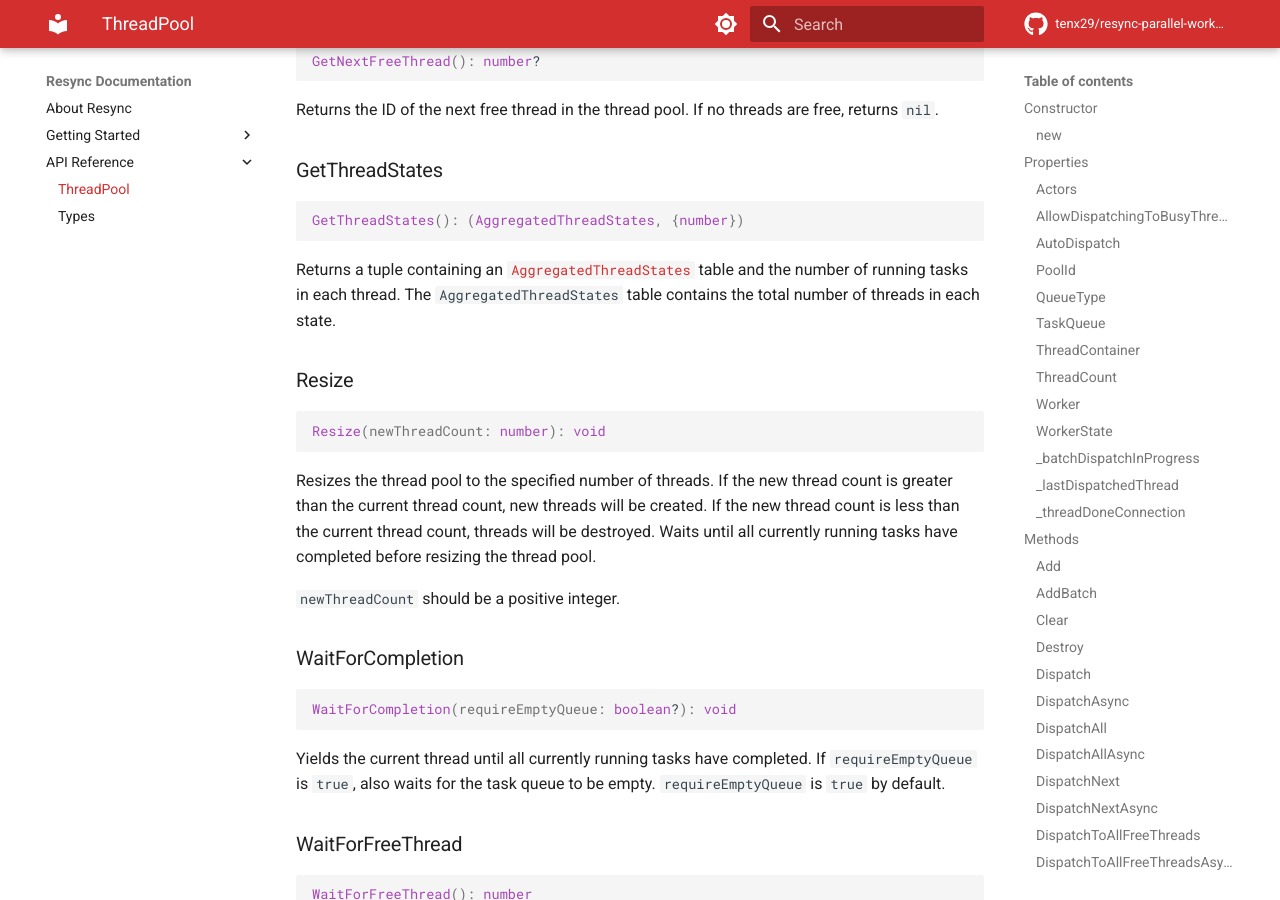
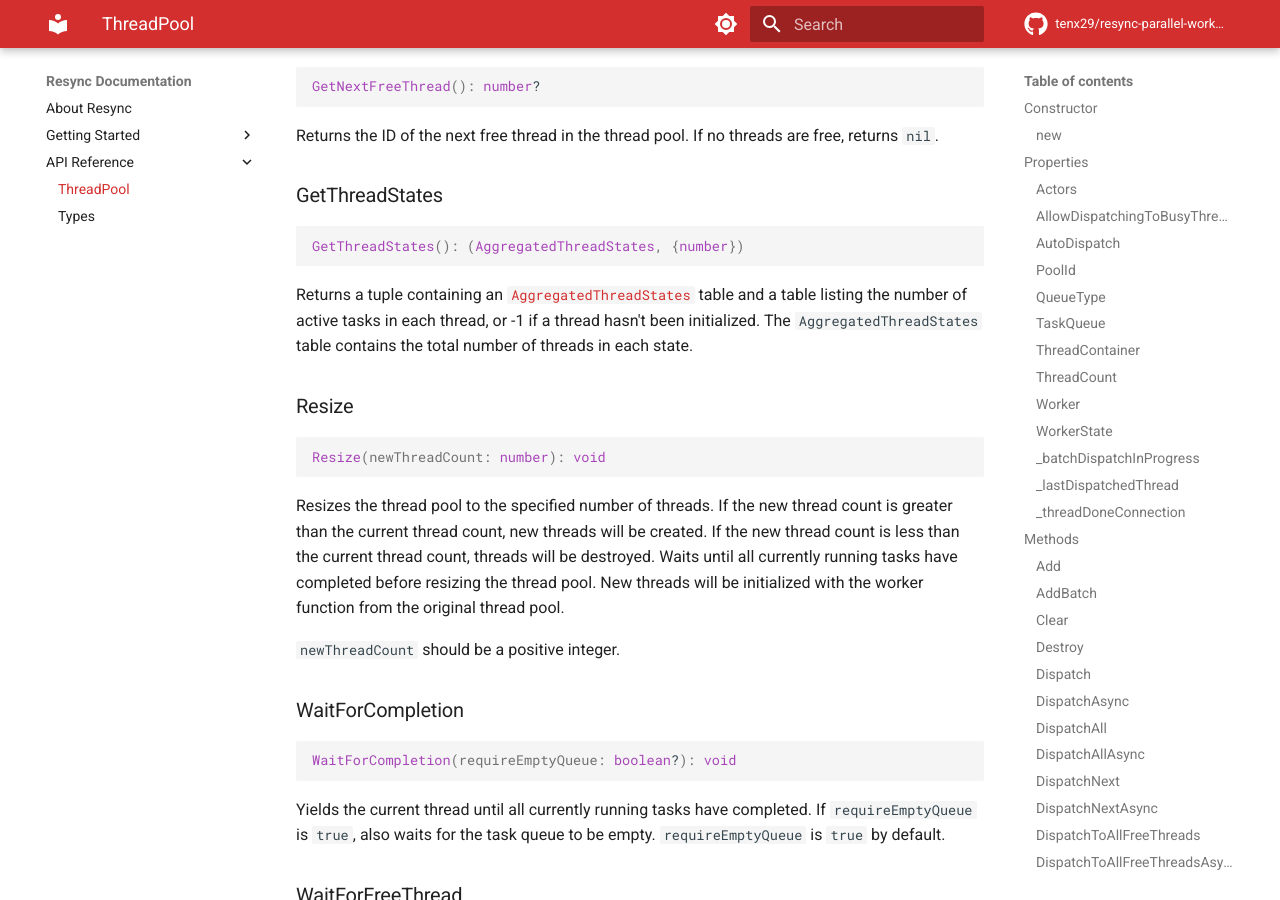
Before and after one commit to tenx29/resync-parallel-worker, an MkDocs documentation site: the page built from docs/api-reference/threadpool.md, in a window 1280 px wide and 900 px high, scrolled down 6039 px. Built offline with MkDocs 1.6.1 and Material for MkDocs 9.7.7, drawn with Linux system fonts in a browser that asks for light colours; comment, search, counter and statistics services are not loaded; some of the changed text lies outside the part shown.

Commit message:
Clarify thread initialization in api reference

````diff
--- a/docs/api-reference/threadpool.md
+++ b/docs/api-reference/threadpool.md
@@ -10,7 +10,7 @@ A ThreadPool is a collection of threads that can be used to execute tasks concur
 (worker: ModuleScript, threads: number, queueType: QueueType?, allowDispatchingToBusyThreads: boolean?): ThreadPool
 ```
 
-Creates a new ThreadPool using the specified worker module and number of threads.
+Creates a new ThreadPool using the specified worker module and number of threads. All threads are initialized automatically when the ThreadPool is created.
 
 - `worker` should be a [ModuleScript](https://create.roblox.com/docs/reference/engine/classes/ModuleScript) that returns a function. When a task is dispatched, the function is called with the current thread's [Actor](https://create.roblox.com/docs/reference/engine/classes/Actor), the thread worker's index (1-indexed), and any additional arguments passed to the dispatch method.
 - `threads` is the number of threads to create in the pool. Should be a positive integer.
@@ -239,7 +239,7 @@ Returns the ID of the next free thread in the thread pool. If no threads are fre
 GetThreadStates(): (AggregatedThreadStates, {number})
 ```
 
-Returns a tuple containing an [`AggregatedThreadStates`](types.md#aggregatedthreadstates) table and the number of running tasks in each thread. The `AggregatedThreadStates` table contains the total number of threads in each state.
+Returns a tuple containing an [`AggregatedThreadStates`](types.md#aggregatedthreadstates) table and a table listing the number of active tasks in each thread, or -1 if a thread hasn't been initialized. The `AggregatedThreadStates` table contains the total number of threads in each state.
 
 ### Resize
 
@@ -248,7 +248,7 @@ Resize(newThreadCount: number): void
 ```
 
 Resizes the thread pool to the specified number of threads. If the new thread count is greater than the current thread count, new threads will be created. If the new thread count is less than the current thread count, threads will be destroyed.
-Waits until all currently running tasks have completed before resizing the thread pool.
+Waits until all currently running tasks have completed before resizing the thread pool. New threads will be initialized with the worker function from the original thread pool.
 
 `newThreadCount` should be a positive integer.
 
````
